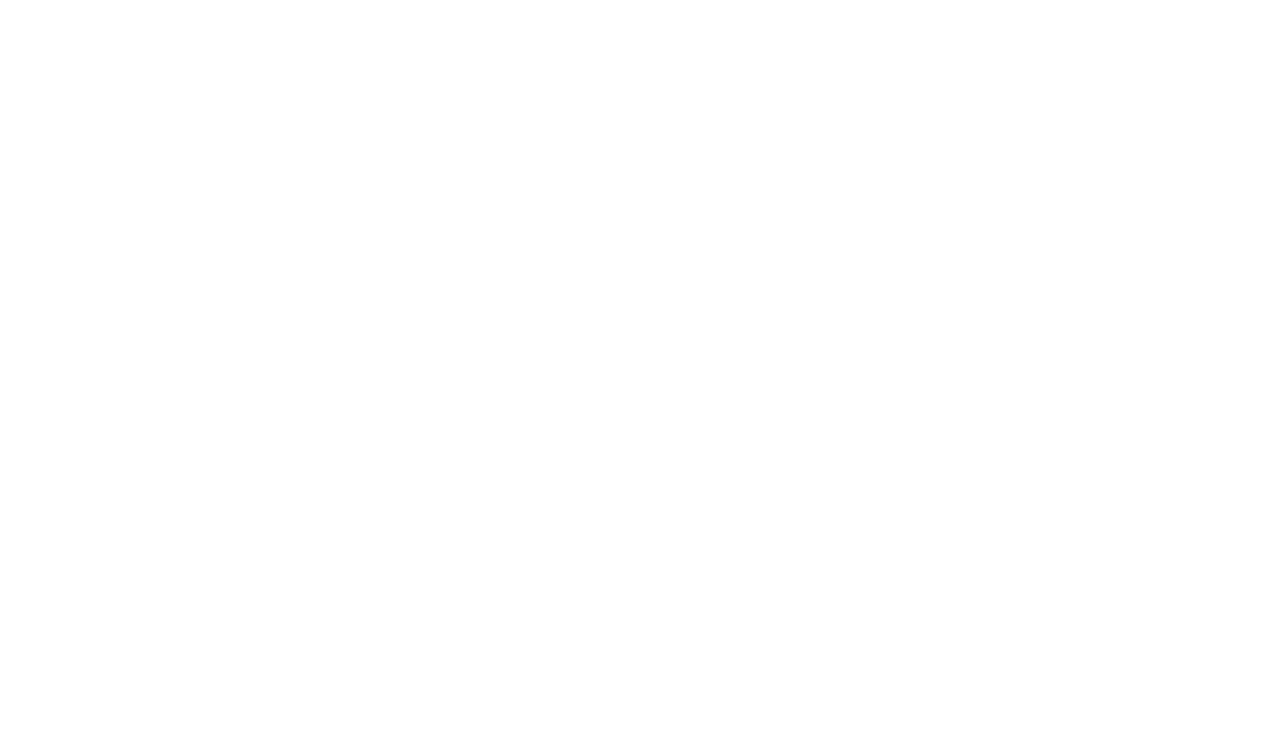
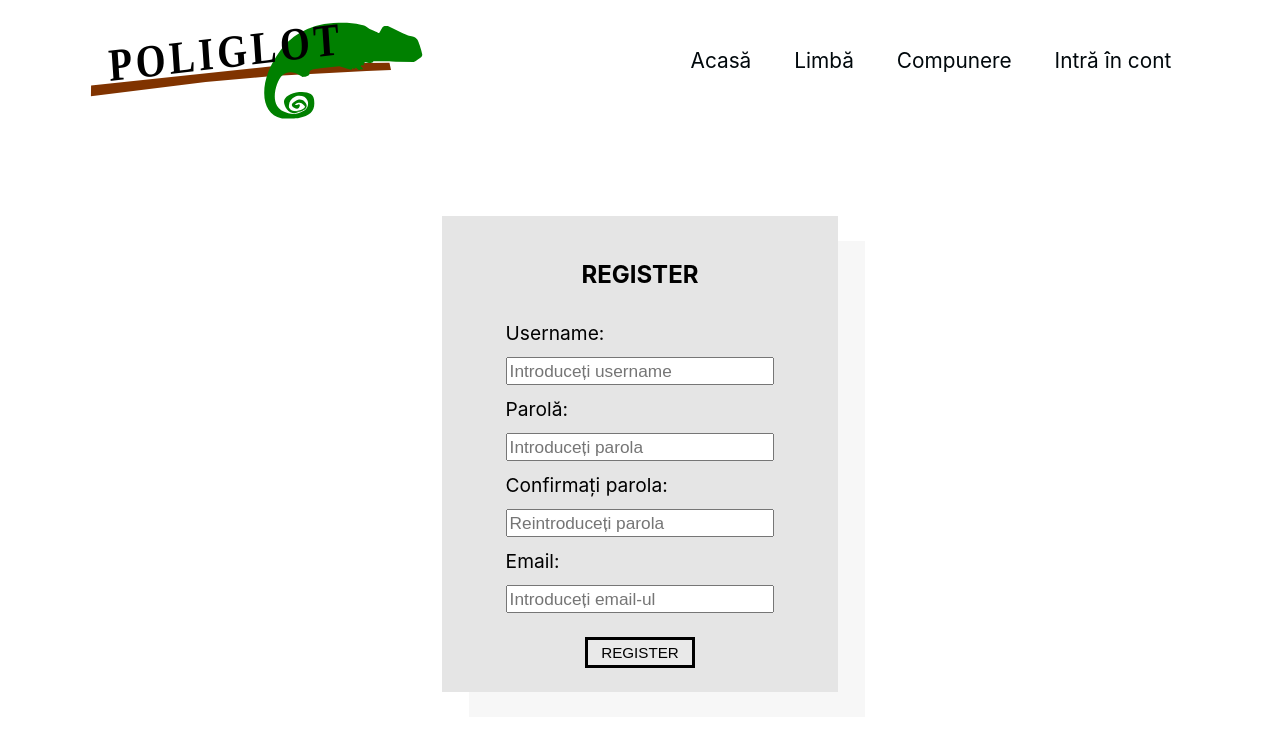
Before and after one commit to BigTunaKahuna/poliglot, a React (Create React App) app in the folder client/: page /register in a window 1280 px wide. Shown: the top 730 px of the page. Built offline with nearby package versions, Linux system fonts and the light colour scheme.

Commit message:
persist-store to mantain state on refresh

```diff
--- a/client/package.json
+++ b/client/package.json
@@ -12,6 +12,7 @@
     "react-router-dom": "^5.0.0",
     "react-scripts": "2.1.8",
     "redux": "^4.0.1",
+    "redux-persist": "^5.10.0",
     "redux-thunk": "^2.3.0"
   },
   "scripts": {
--- a/client/src/App.js
+++ b/client/src/App.js
@@ -4,6 +4,7 @@
 import "./App.css";
 import Home from "./Containers/Home/Home";
 import Login from "./Containers/Login/Login";
+import Register from "./Containers/Register/Register";
 
 class App extends Component {
   render() {
@@ -11,8 +12,10 @@
       <Switch>
         <Route exact path="/" component={Home} />
         <Route exact path="/login" component={Login} />
+        <Route exact path="/register" component={Register} />
       </Switch>
     );
+
     return <React.Fragment>{routes}</React.Fragment>;
   }
 }
--- a/client/src/Components/LoginForm/LoginForm.js
+++ b/client/src/Components/LoginForm/LoginForm.js
@@ -1,5 +1,5 @@
 import React, { useState, useEffect } from "react";
-import { withRouter, Redirect } from "react-router-dom";
+import { withRouter, Redirect, NavLink } from "react-router-dom";
 import { connect } from "react-redux";
 
 import styles from "./LoginForm.module.css";
@@ -101,6 +101,7 @@
   if (props.loggedIn) {
     authRedirect = <Redirect to={props.pathRedir} />;
   }
+  console.log();
 
   return (
     <div className={styles.LoginForm}>
@@ -137,6 +138,10 @@
           Login
         </button>
       </form>
+
+      <div className={styles.CreateAccount}>
+        <NavLink to="/register">Nu ai cont?</NavLink>
+      </div>
     </div>
   );
 };
--- a/client/src/Components/LoginForm/LoginForm.module.css
+++ b/client/src/Components/LoginForm/LoginForm.module.css
@@ -58,6 +58,17 @@
   transition: all 0.4s ease 0s;
 }
 
+.LoginForm .CreateAccount {
+  text-align: center;
+  font-size: 1em;
+  color: rgb(0, 121, 26);
+}
+
+.LoginForm .CreateAccount a {
+  font-size: 1em;
+  color: rgb(0, 121, 26);
+}
+
 .LoginForm h2 {
   text-align: center;
   text-transform: uppercase;
--- a/client/src/Components/NavBar/NavBar.js
+++ b/client/src/Components/NavBar/NavBar.js
@@ -1,11 +1,12 @@
 import React, { useState } from "react";
 import { NavLink } from "react-router-dom";
 import combineClass from "classnames";
+import { connect } from "react-redux";
 
 import styles from "./NavBar.module.css";
 import Logo from "./Logo/Logo";
 
-const NavBar = () => {
+const NavBar = props => {
   const [hamburger, setHamburger] = useState([styles.Hamburger]);
   const [clicked, setClicked] = useState(false);
 
@@ -55,19 +56,37 @@
     </div>
   );
 
-  return (
-    <div className={styles.NavBar}>
-      <div className={styles.Logo}>
-        <Logo />
-      </div>
-      <div className={combineClass(hamburger)} onClick={toggleHam}>
-        <div className={styles.Bar1} />
-        <div className={styles.Bar2} />
-        <div className={styles.Bar3} />
-      </div>
+  let menuNav = (
+    <div className={styles.Navigation}>
+      <nav>
+        <ul>
+          <li>
+            <NavLink exact to="/">
+              Acasă
+            </NavLink>
+          </li>
+          <li>
+            <NavLink exact to="/limba">
+              Limbă
+            </NavLink>
+          </li>
+          <li>
+            <NavLink exact to="/compunere">
+              Compunere
+            </NavLink>
+          </li>
+          <li>
+            <NavLink exact to="/login">
+              Intră în cont
+            </NavLink>
+          </li>
+        </ul>
+      </nav>
+    </div>
+  );
 
-      {hamburgerMenu}
-
+  if (props.loggedIn) {
+    menuNav = (
       <div className={styles.Navigation}>
         <nav>
           <ul>
@@ -87,15 +106,39 @@
               </NavLink>
             </li>
             <li>
-              <NavLink exact to="/login">
-                Intră în cont
+              <NavLink exact to="/profile">
+                Profilul meu
               </NavLink>
             </li>
           </ul>
         </nav>
       </div>
+    );
+  }
+  return (
+    <div className={styles.NavBar}>
+      <div className={styles.Logo}>
+        <Logo />
+      </div>
+      <div className={combineClass(hamburger)} onClick={toggleHam}>
+        <div className={styles.Bar1} />
+        <div className={styles.Bar2} />
+        <div className={styles.Bar3} />
+      </div>
+
+      {hamburgerMenu}
+      {menuNav}
     </div>
   );
 };
 
-export default NavBar;
+const mapStateToProps = state => {
+  return {
+    loggedIn: state.auth.loggedIn
+  };
+};
+
+export default connect(
+  mapStateToProps,
+  null
+)(NavBar);
--- a/client/src/Containers/Login/Login.js
+++ b/client/src/Containers/Login/Login.js
@@ -2,7 +2,6 @@
 
 import styles from "./Login.module.css";
 import NavBar from "../../Components/NavBar/NavBar";
-import RegisterForm from "../../Components/RegisterForm/RegisterForm";
 import LoginForm from "../../Components/LoginForm/LoginForm";
 
 const Login = () => {
@@ -11,9 +10,6 @@
       <div className={styles.NavBar}>
         <NavBar />
       </div>
-      {/*<div className={styles.RegisterForm}>
-        <RegisterForm />
-  </div>*/}
       <div className={styles.LoginForm}>
         <LoginForm />
       </div>
--- /dev/null
+++ b/client/src/Containers/Register/Register.js
@@ -0,0 +1,20 @@
+import React from "react";
+
+import styles from "./Register.module.css";
+import NavBar from "../../Components/NavBar/NavBar";
+import RegisterForm from "../../Components/RegisterForm/RegisterForm";
+
+const Register = () => {
+  return (
+    <div className={styles.Register}>
+      <div className={styles.NavBar}>
+        <NavBar />
+      </div>
+      <div className={styles.RegisterForm}>
+        <RegisterForm />
+      </div>
+    </div>
+  );
+};
+
+export default Register;
--- /dev/null
+++ b/client/src/Containers/Register/Register.module.css
@@ -0,0 +1,20 @@
+/* REGISTER */
+.Register {
+  display: grid;
+  grid-template-columns: auto 3fr;
+  grid-template-rows: auto 3fr;
+  grid-template-areas:
+    "navbar navbar"
+    "authForm authForm";
+}
+
+/* NAVBAR */
+.NavBar {
+  grid-area: navbar;
+}
+
+/* REGISTER FORM */
+.RegisterForm {
+  grid-area: authForm;
+  justify-self: center;
+}
--- a/client/src/index.js
+++ b/client/src/index.js
@@ -8,6 +8,9 @@
 import { Provider } from "react-redux";
 import thunk from "redux-thunk";
 import authReducer from "./store/reducers/auth";
+import { persistStore, persistReducer } from "redux-persist";
+import storage from "redux-persist/lib/storage";
+import { PersistGate } from "redux-persist/integration/react";
 
 const composeEnhancers = window.__REDUX_DEVTOOLS_EXTENSION_COMPOSE__ || compose;
 
@@ -15,15 +18,25 @@
   auth: authReducer
 });
 
+const persistConfig = {
+  key: "root",
+  storage
+};
+
+const persistedReducer = persistReducer(persistConfig, rootReducer);
+
 const store = createStore(
-  rootReducer,
+  persistedReducer,
   composeEnhancers(applyMiddleware(thunk))
 );
+let persistor = persistStore(store);
 
 const app = (
   <Provider store={store}>
     <BrowserRouter>
-      <App />
+      <PersistGate persistor={persistor}>
+        <App />
+      </PersistGate>
     </BrowserRouter>
   </Provider>
 );
```
Also changed, not shown: 1 other file (tests, documents, lock files or other folders).
